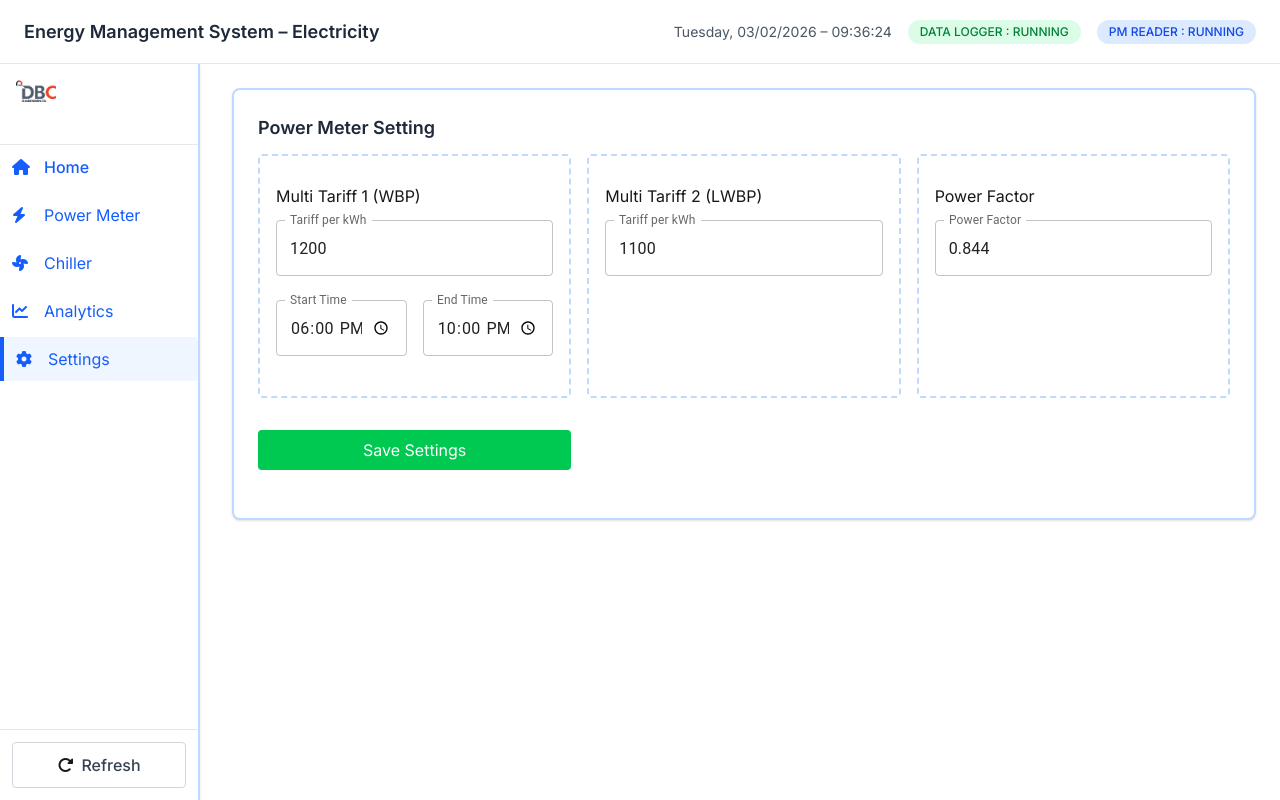
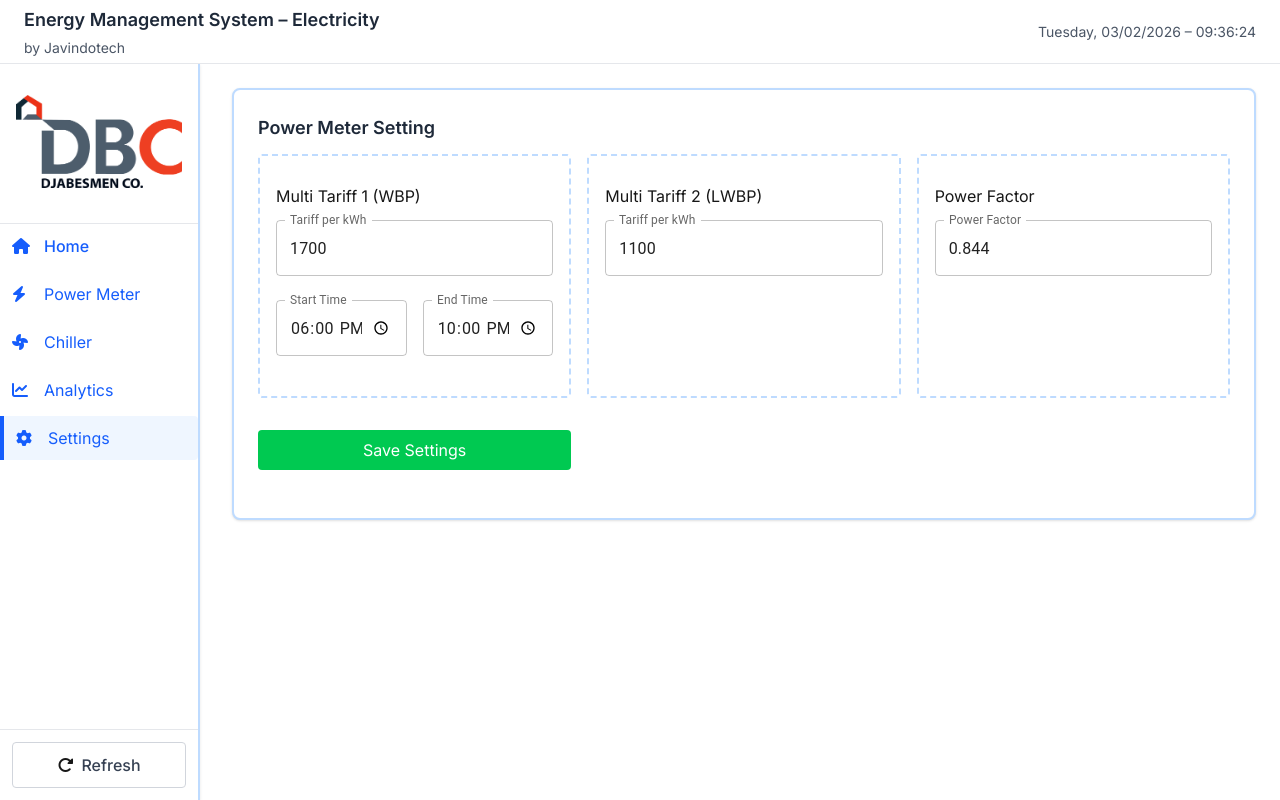
Before and after one commit to kufayeka/jvt-energy-monitoring, a Next.js app: page /settings in a window 1280 px wide. Built offline with nearby package versions, Linux system fonts and the light colour scheme.

Commit message:
edit header sama sidebar

```diff
--- a/app/analytics/page.tsx
+++ b/app/analytics/page.tsx
@@ -123,6 +123,10 @@ export default function Analytics() {
                   <option value="12h">12 hours</option>
                   <option value="1d">1 day</option>
                   <option value="1w">1 week</option>
+                  <option value="1 month">1 month</option>
+                  <option value="3 months">3 months</option>
+                  <option value="6 months">6 months</option>
+                  <option value="1 year">1 year</option>
                 </TextField>
               </div>
 
--- a/app/components/EnergyBillCard.tsx
+++ b/app/components/EnergyBillCard.tsx
@@ -45,7 +45,7 @@ const buildGrafanaUrl = (
   const refreshQuery = refreshKey ? `&_refresh=${refreshKey}` : "";
   return (
     `${GRAFANA_BASE}?orgId=1` +
-    `&from=now-2d&to=now&timezone=browser` +
+    `&from=now/M&to=now&timezone=browser` +
     `&var-site=&var-equipment=&var-sample=&var-signal=&var-device=&var-area=` +
     `&var-powerFactor=${vars.powerFactor ?? ""}` +
     `&var-WBP=${vars.WBP ?? ""}` +
@@ -110,7 +110,7 @@ export default function EnergyBillCard() {
         <h3 className="text-lg font-bold text-gray-800">
           Energy & Bill Summary
         </h3>
-        <p className="text-sm text-gray-500">Last 2 Days</p>
+        <p className="text-sm text-gray-500">This Month</p>
       </div>
 
       <div className="grid grid-cols-1 md:grid-cols-2 gap-8">
--- a/app/components/Header.tsx
+++ b/app/components/Header.tsx
@@ -29,11 +29,19 @@ export default function Header() {
 
   return (
     <header id="header" className="fixed top-0 left-0 right-0 bg-white border-b border-gray-200 h-16 flex items-center justify-between px-6 z-50">
-      <h1 className="text-lg font-semibold text-gray-800">Energy Management System – Electricity</h1>
+      <div className="flex flex-col gap-1">
+  <h1 className="text-lg font-semibold text-gray-800">
+    Energy Management System – Electricity
+  </h1>
+  <h4 className="text-sm text-gray-600">
+    by Javindotech
+  </h4>
+</div>
+
       <div className="flex items-center space-x-4">
         <span className="text-sm text-gray-600">{nowText}</span>
-        <span className="px-3 py-1 bg-green-100 text-green-700 text-xs font-medium rounded-full">DATA LOGGER : RUNNING</span>
-        <span className="px-3 py-1 bg-blue-100 text-blue-700 text-xs font-medium rounded-full">PM READER : RUNNING</span>
+        {/* <span className="px-3 py-1 bg-green-100 text-green-700 text-xs font-medium rounded-full">DATA LOGGER : RUNNING</span>
+        <span className="px-3 py-1 bg-blue-100 text-blue-700 text-xs font-medium rounded-full">PM READER : RUNNING</span> */}
       </div>
     </header>
   );
--- a/app/components/Sidebar.tsx
+++ b/app/components/Sidebar.tsx
@@ -20,11 +20,10 @@ export default function Sidebar() {
 
   return (
     <aside id="sidebar" className="fixed top-16 left-0 bottom-0 w-50 border-r-2 bg-white border-blue-200 shadow-sm flex flex-col z-40">
-      <div className="p-4 border-b border-gray-200">
-        <div className="w-10 h-10 rounded mb-2 overflow-hidden">
-          <Image src="/dbclogo.png" alt="DBC Logo" width={40} height={40} />
+      <div className="p-4 border-b border-gray-200 flex justify-center items-center h-40">
+        <div className="rounded mb-1 overflow-hidden align-middle">
+          <Image src="/dbclogo.png" alt="DBC Logo" width={200} height={200} />
         </div>
-        {/* <h2 className="text-base font-semibold text-gray-800">Javindotech</h2> */}
       </div>
 
       <nav className="flex-1">
--- a/data/settings.json
+++ b/data/settings.json
@@ -1,5 +1,5 @@
 {
-  "tariff1PerKwh": 1200,
+  "tariff1PerKwh": 1700,
   "tariff1StartTime": "18:00",
   "tariff1EndTime": "22:00",
   "tariff2PerKwh": 1100,
```
